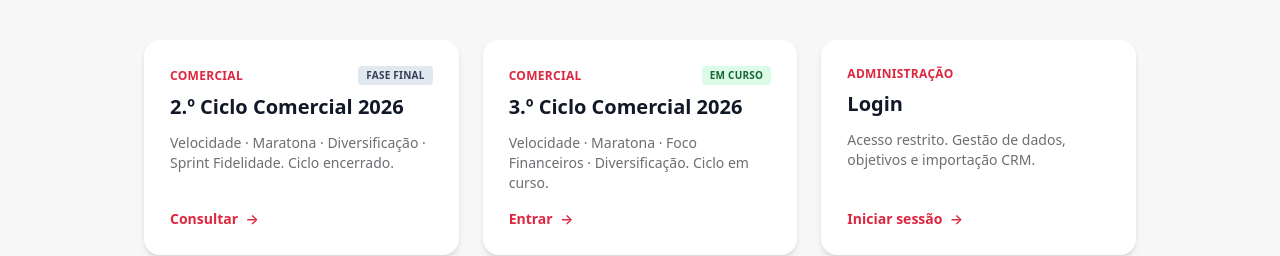
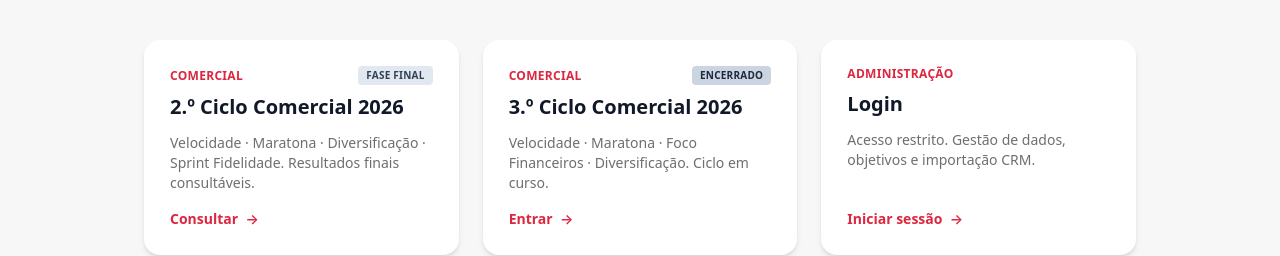
Before and after one commit to ricardoduartelopes-create/Coolseg-acompanhamento, a Next.js app: page / in a window 1280 px wide. Shown: the part 217-473 px from the top of the page. Built offline with nearby package versions, Linux system fonts and the light colour scheme; no server answers.

Commit message:
feat: 2CC encerrado + diversificacao 3CC pronta

```diff
--- a/src/app/page.tsx
+++ b/src/app/page.tsx
@@ -31,7 +31,7 @@ export default async function LandingPage() {
             2.º Ciclo Comercial 2026
           </div>
           <p className="text-sm text-slate4 mt-3 flex-1">
-            Velocidade · Maratona · Diversificação · Sprint Fidelidade. Ciclo encerrado.
+            Velocidade · Maratona · Diversificação · Sprint Fidelidade. Resultados finais consultáveis.
           </p>
           <div className="mt-4 inline-flex items-center text-sm font-semibold text-head">
             Consultar &nbsp;→
@@ -42,8 +42,8 @@ export default async function LandingPage() {
               className="group bg-white rounded-2xl shadow-md hover:shadow-xl transition border-2 border-transparent hover:border-head/30 p-6 flex flex-col">
           <div className="flex items-center justify-between mb-2">
             <div className="text-xs uppercase tracking-wide text-head font-semibold">Comercial</div>
-            <div className="text-[10px] uppercase tracking-wide bg-green-100 text-green-800 px-2 py-0.5 rounded font-semibold">
-              Em curso
+            <div className="text-[10px] uppercase tracking-wide bg-slate-300 text-slate-800 px-2 py-0.5 rounded font-semibold">
+              Encerrado
             </div>
           </div>
           <div className="text-xl font-bold text-gray-900 group-hover:text-head transition">
```
